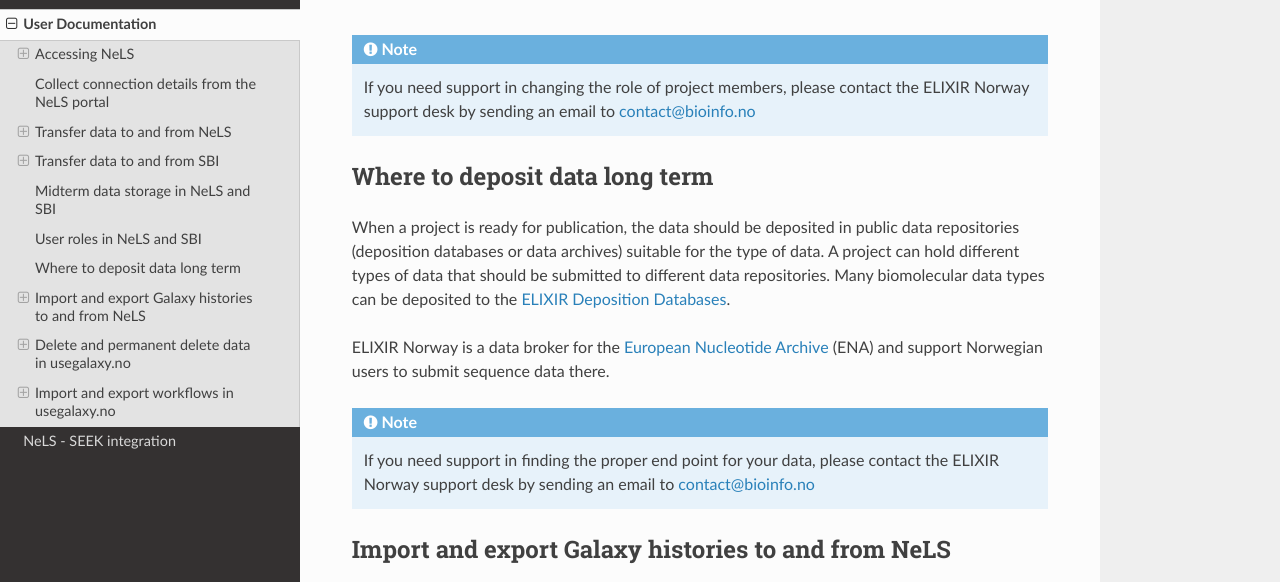
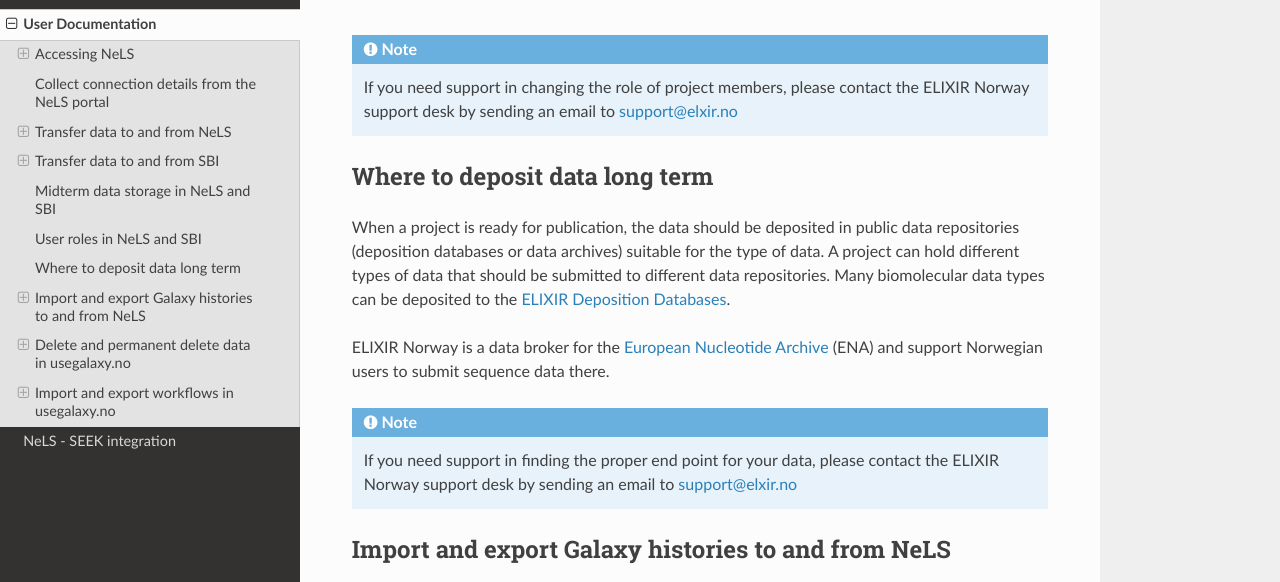
Before and after one commit to elixir-no-nels/nels-docs, an MkDocs documentation site: the page built from docs/user-doc.md, in a window 1280 px wide and 900 px high, scrolled down 8293 px. Shown: the part 156-738 px from the top of the window. Built offline with MkDocs 1.6.1, drawn with Linux system fonts in a browser that asks for light colours; nearby versions of some CDN libraries.

Commit message:
Update user-doc.md

```diff
--- a/docs/user-doc.md
+++ b/docs/user-doc.md
@@ -205,7 +205,7 @@
 
 !!! note
 
-	If you need support in changing the role of project members, please contact the ELIXIR Norway support desk by sending an email to [contact@bioinfo.no](mailto:contact@bioinfo.no)
+	If you need support in changing the role of project members, please contact the ELIXIR Norway support desk by sending an email to [support@elxir.no ](mailto:support@elxir.no?subject=NeLS)
 
 ## Where to deposit data long term
 When a project is ready for publication, the data should be deposited in public data repositories (deposition databases or data archives) suitable for the type of data. A project can hold different types of data that should be submitted to different data repositories. Many biomolecular data types can be deposited to the [ELIXIR Deposition Databases](https://elixir-europe.org/platforms/data/elixir-deposition-databases).
@@ -214,7 +214,7 @@
 
 !!! note
 
-	If you need support in finding the proper end point for your data, please contact the ELIXIR Norway support desk by sending an email to [contact@bioinfo.no](mailto:contact@bioinfo.no)
+	If you need support in finding the proper end point for your data, please contact the ELIXIR Norway support desk by sending an email to [support@elxir.no ](mailto:support@elxir.no?subject=RDM)
 
 ## Import and export Galaxy histories to and from NeLS
 [usegalaxy.no](https://usegalaxy.no/) is directly connected to your data storage in [NeLS](https://nels.bioinfo.no/). We have made a function in the [usegalaxy.no](https://usegalaxy.no/) that can export a whole history including the data sets in that history as a single compressed file to [NeLS](https://nels.bioinfo.no/).
```
